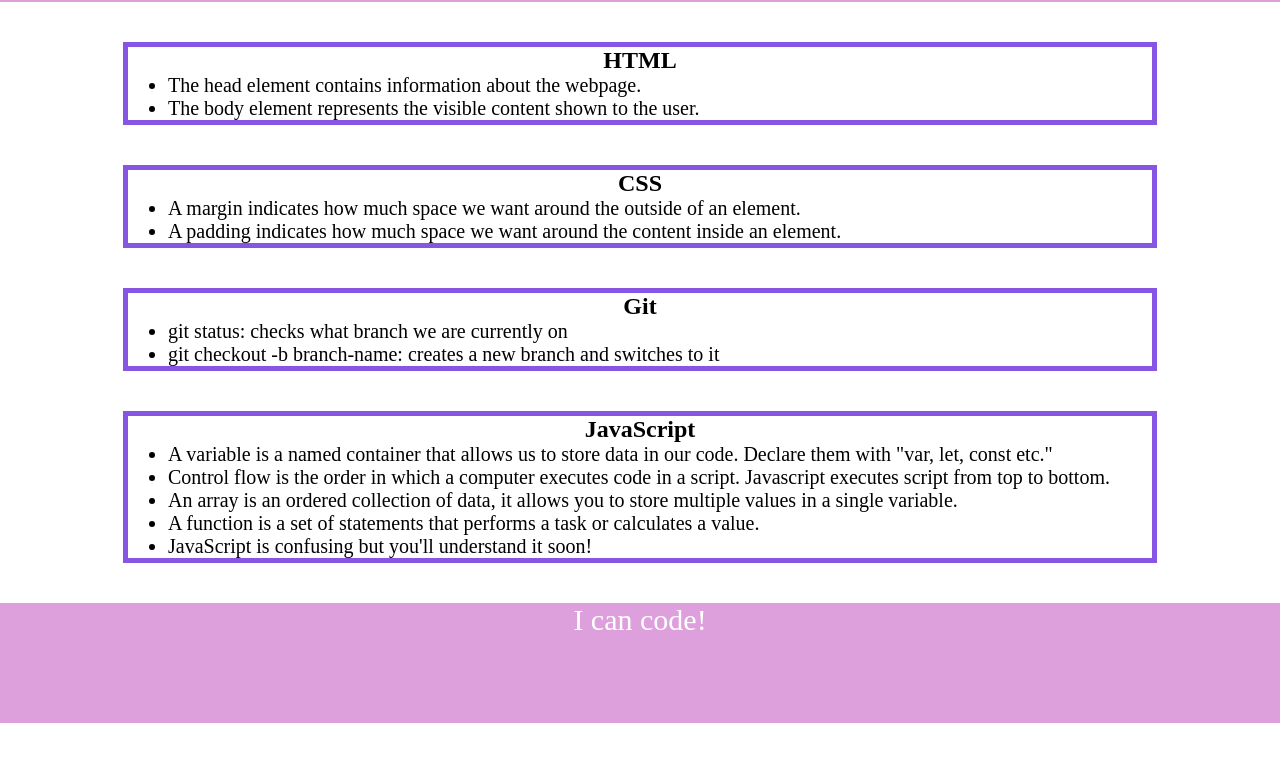
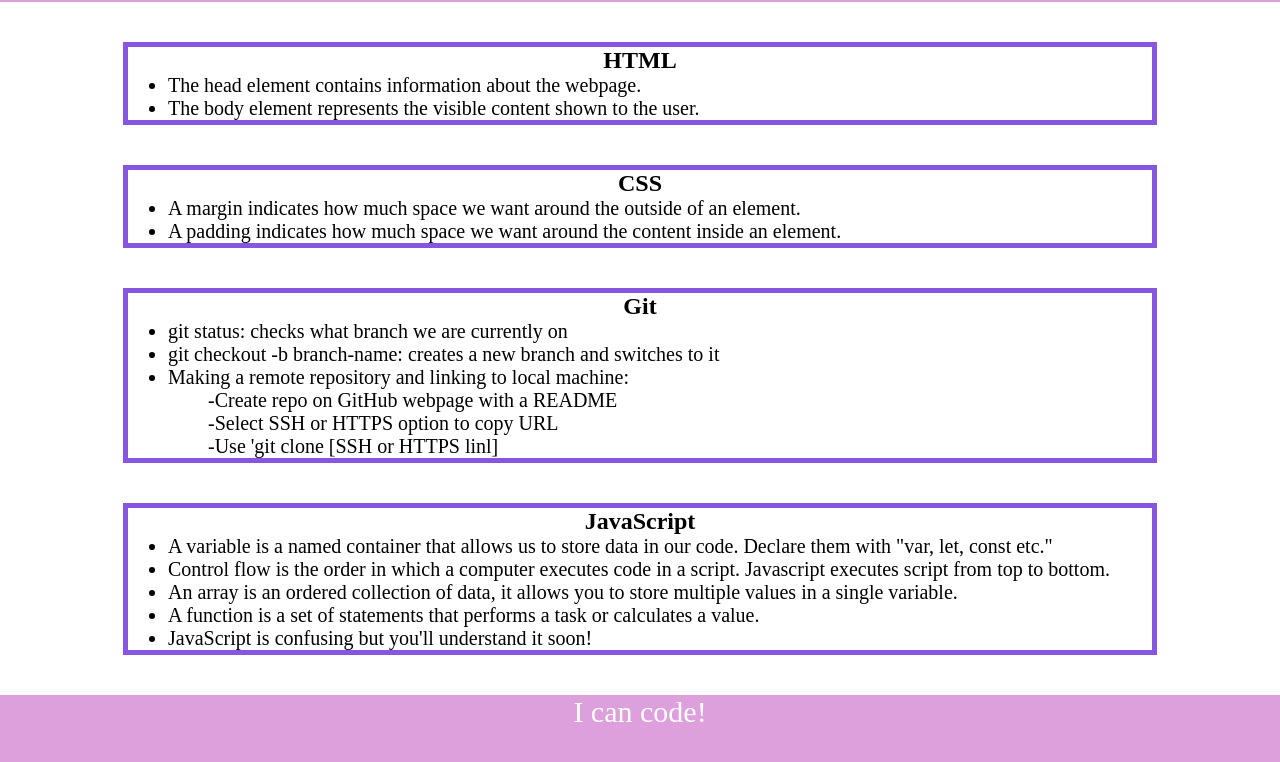
Before and after one commit to jelliots2/prework-study-guide, a plain HTML site: page index.html in a window 1280 px wide. Shown: the part 118-880 px from the top of the page. Before the commit the page ends 841 px from the top, so only its background shows below. Drawn offline with Linux system fonts and the light colour scheme.

Commit message:
added notes

```diff
--- a/index.html
+++ b/index.html
@@ -35,6 +35,10 @@
         <ul>
           <li>git status: checks what branch we are currently on</li>
           <li>git checkout -b branch-name: creates a new branch and switches to it</li>
+          <li>Making a remote repository and linking to local machine:</li>
+            <ul>-Create repo on GitHub webpage with a README</ul>
+            <ul>-Select SSH or HTTPS option to copy URL</ul>
+            <ul>-Use 'git clone [SSH or HTTPS linl]</ul>
         </ul>
       </section>
 
```
